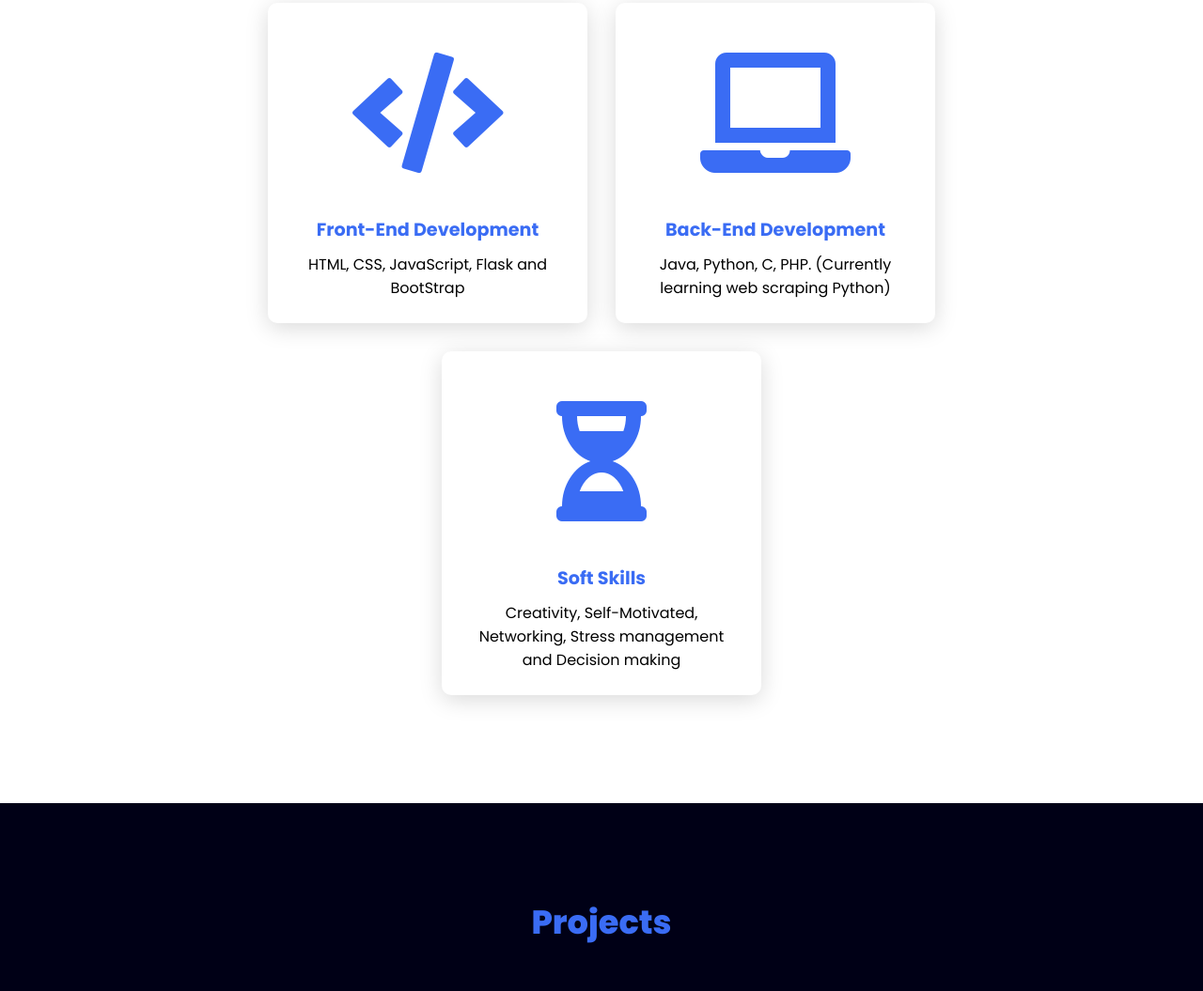
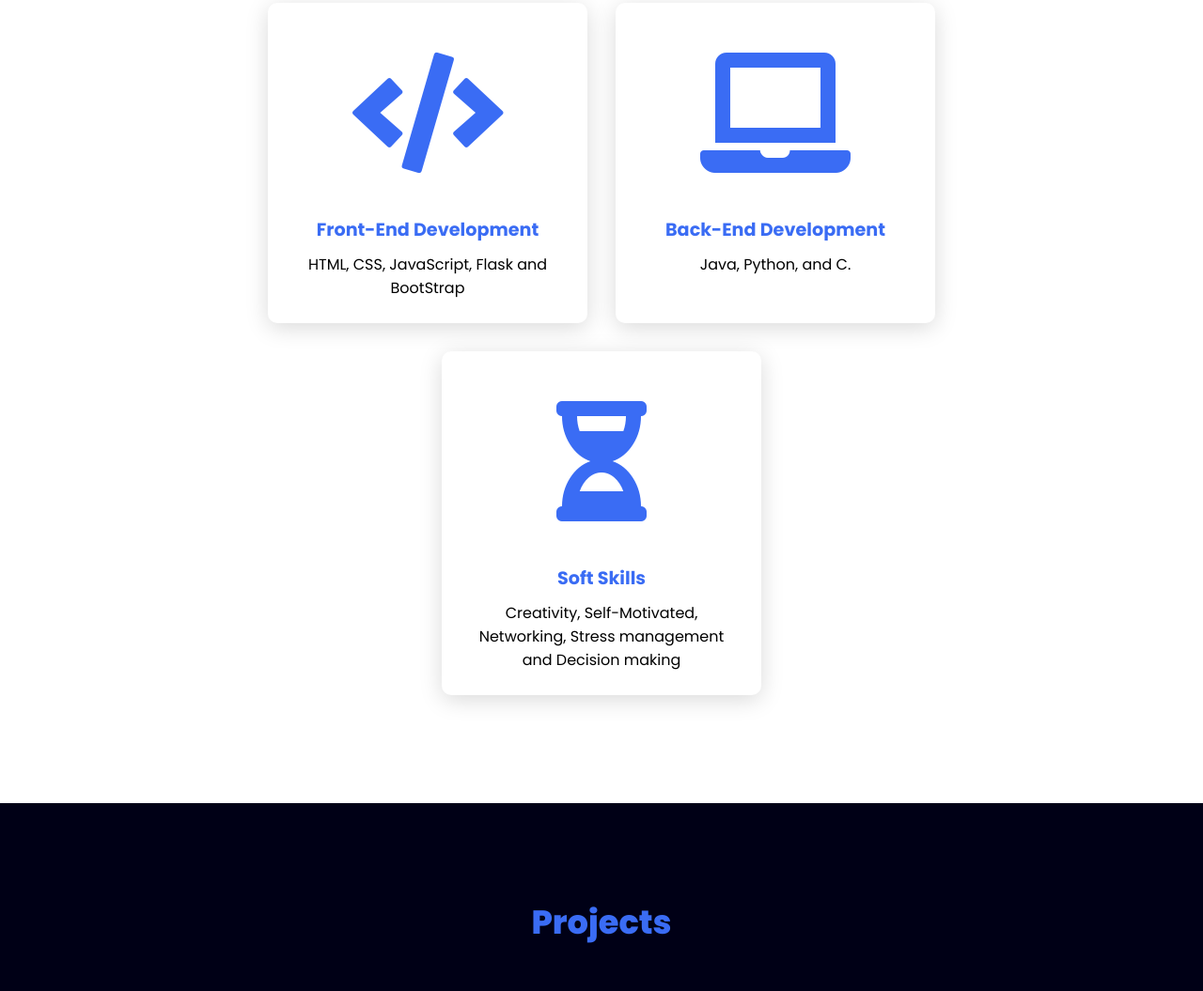
Before and after one commit to fadyshenouda613/Personal-Portofolio-2, a plain HTML site: page index.html in a window 1280 px wide. Shown: the part 995-2050 px from the top of the page at 94% size. Drawn offline with Linux system fonts and the light colour scheme.

Commit message:
Update index.html

```diff
--- a/index.html
+++ b/index.html
@@ -52,7 +52,7 @@
             </div>
             <div class="info">
                 <h3>Back-End Development</h3>
-                <p>Java, Python, C, PHP. (Currently learning web scraping Python)</p>
+                <p>Java, Python, and C.</p>
             </div>
         </div>
         <div class="card">
```
